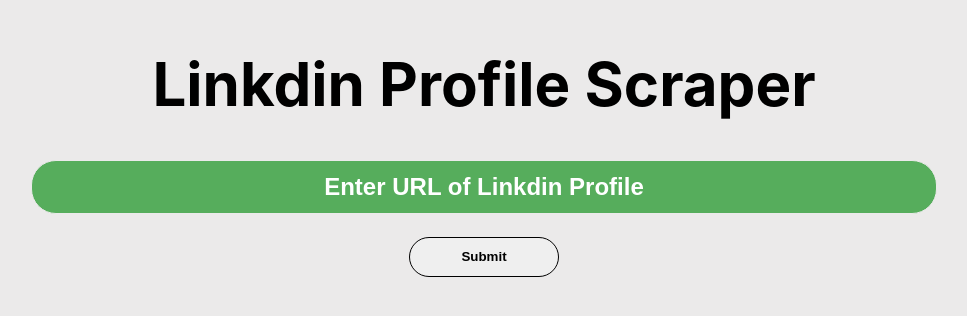
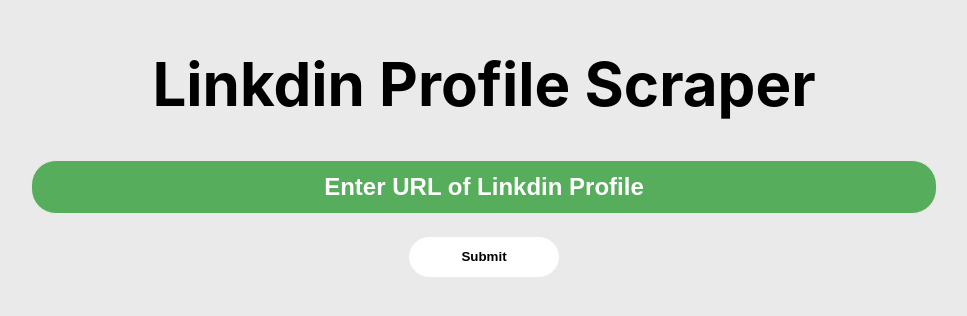
Before and after one commit to CalebThePerson/TractProject, a React (Create React App) app in the folder FrontEnd/trackt/: page /#/Home in a window 1280 px wide. Shown: the part 258-574 px from the top of the page, without its empty margins (156-1123 px from the left). Built offline with nearby package versions, Linux system fonts and the light colour scheme.

Commit message:
Added Loading Circle

```diff
--- /dev/null
+++ b/FrontEnd/trackt/src/components /LoadingCircle.js
@@ -0,0 +1,9 @@
+import '../style/LoadingCircle.css'
+
+export default function loadingCircle(props){
+    const isLoading = props.loading
+
+    return(
+        <div className="loader"></div>
+        )
+}
--- a/FrontEnd/trackt/src/pages/Home.js
+++ b/FrontEnd/trackt/src/pages/Home.js
@@ -1,3 +1,4 @@
+import LoadingCircle from '../components /LoadingCircle'
 import {useEffect, useState} from "react";
 import { Button } from 'react-bootstrap';
 import Form from 'react-bootstrap/Form';
@@ -8,6 +9,7 @@ export default function Home(){
     //Variables that will hold our input data
     const [link, updateLink] = useState("")
     const [submit, updateSubmit] = useState(false)
+    const [loadingCircle, updateStatus] = useState(false)
 
     //OnChange Methods
     const changeLink = (event, method) => {
@@ -15,7 +17,10 @@ export default function Home(){
     }
 
     const changeStatus = (event, method) => {
-        updateSubmit(true)
+        // updateSubmit(true)
+        updateStatus(true)
+        console.log("stats changed")
+        console.log(loadingCircle)
     }
 
     //API Function will go here
@@ -27,18 +32,18 @@ export default function Home(){
             <h1>POg</h1>
         )
     } else {
-        console.log(submit)
         return(
             <body id = 'mainBody'>
                 <div id = "mainContent">
                 <div id = "contentWrapper">
-                    <h1 class = "mainText">Linkdin Profile Scraper</h1>
-                    <div>
+                    <h1 className = "mainText">Linkdin Profile Scraper</h1>
+                    <div className = 'formHolder'>
                     <Form>
                         <Form.Group className = "mb-3">
                             <Form.Control className = "emailField" type="email" placeholder="Enter URL of Linkdin Profile" onChange={changeLink}></Form.Control>
                         </Form.Group>
                         <Button id = "submitButton" variant="primary" type="submit" onClick={changeStatus}>Submit</Button>
+                        { loadingCircle && <LoadingCircle />}
                     </Form>
                     </div>
                 </div>
--- a/FrontEnd/trackt/src/style/Home.css
+++ b/FrontEnd/trackt/src/style/Home.css
@@ -18,6 +18,8 @@
     border-width: 0.063rem;
     border-radius: 1.563rem;
     font-weight: bold;
+    border-color: white;
+    background-color: white;
 
 }
 
@@ -48,3 +50,9 @@
     opacity: 1; /* Firefox */
     font-weight: bold;
   }
+
+
+  .formHolder {
+    display: flex;
+    justify-content: center;
+}
--- /dev/null
+++ b/FrontEnd/trackt/src/style/LoadingCircle.css
@@ -0,0 +1,15 @@
+.loader {
+    border: 16px solid #f3f3f3; /* Light grey */
+    border-top: 16px solid #56ad5c; /* Blue */
+    border-radius: 50%;
+    width: 120px;
+    height: 120px;
+    animation: spin 2s linear infinite;
+    margin: auto;
+    margin-top: 2%;
+  }
+
+  @keyframes spin {
+    0% { transform: rotate(0deg); }
+    100% { transform: rotate(360deg); }
+  }
```
